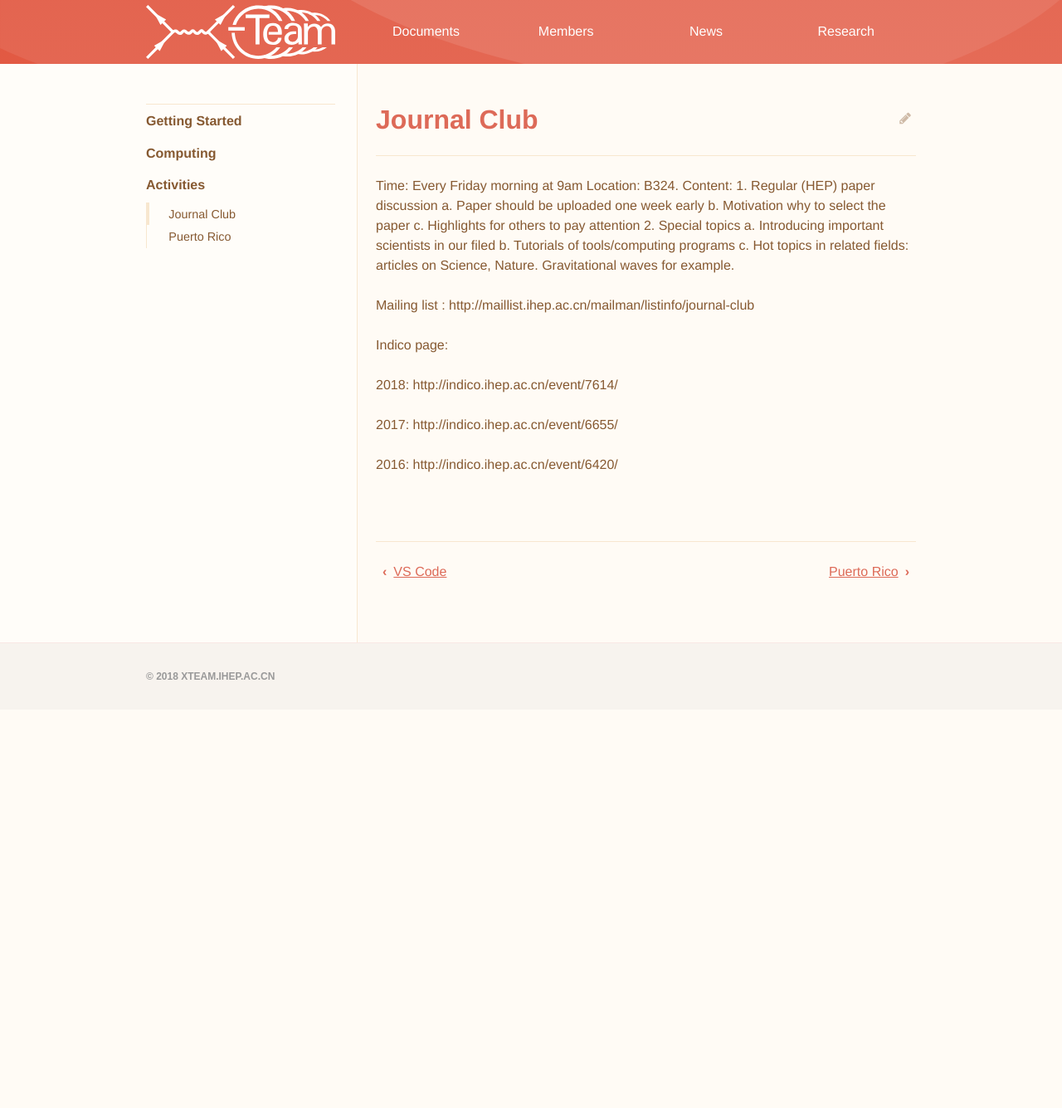
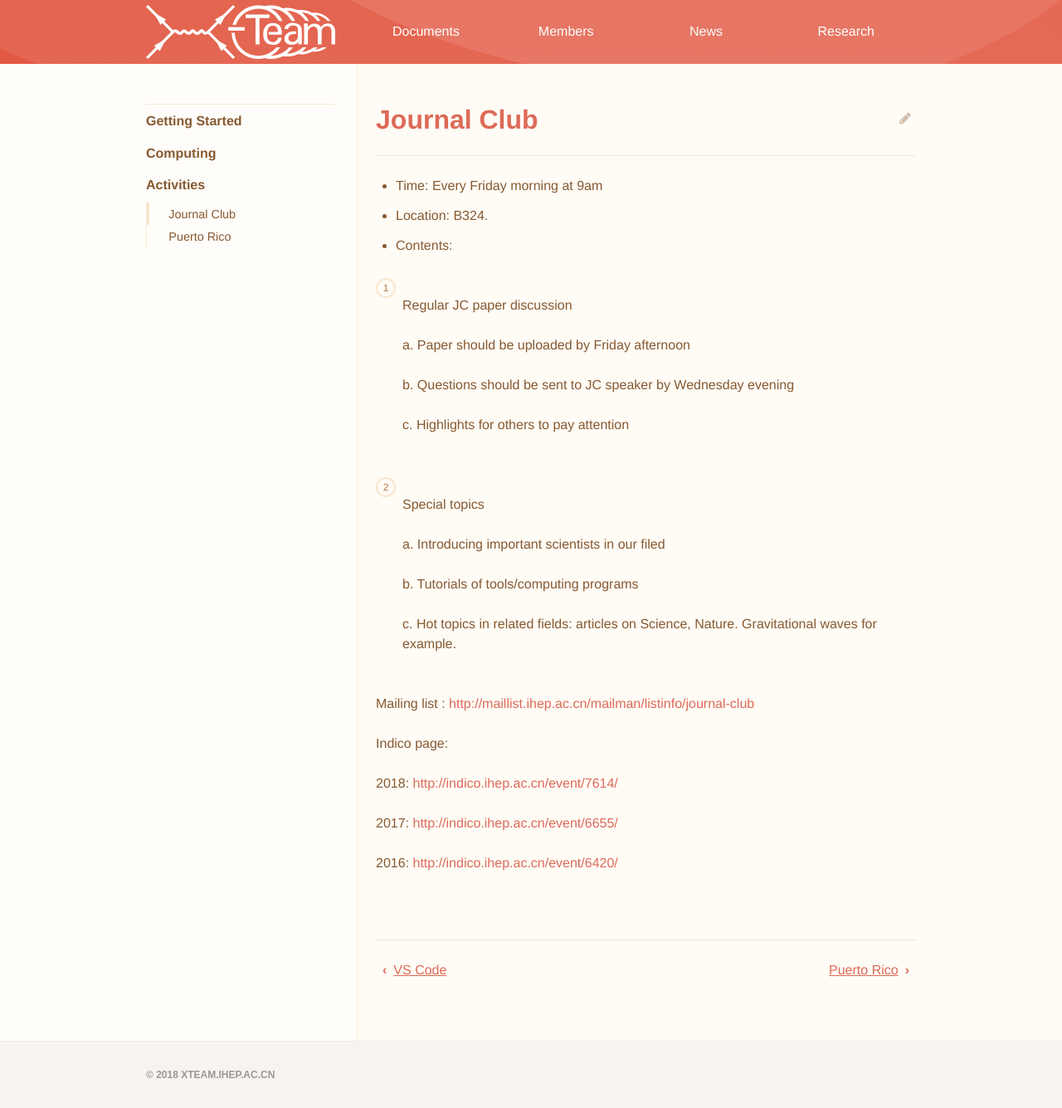
Before and after one commit to dt-np/xteam, a Jekyll site: the page built from _docs/journalclub.md, in a window 1280 px wide. Shown: the whole page at 83% size. Built offline with Jekyll 4.4.1, drawn with Linux system fonts in a browser that asks for light colours; before the commit the page ends 900 px from its top, so only the background shows below that.

Commit message:
improve docs

````diff
--- a/_docs/journalclub.md
+++ b/_docs/journalclub.md
@@ -2,25 +2,33 @@
 title: Journal Club
 ---
 
-Time:  Every Friday morning at 9am
-Location:  B324.
-Content:
-	1. Regular (HEP) paper discussion
-		a. Paper should be uploaded one week early
-		b. Motivation why to select the paper
-		c. Highlights for others to pay attention
-	2. Special topics
-		a. Introducing important scientists in our filed
-		b. Tutorials of tools/computing programs
-		c. Hot topics in related fields: articles on Science, Nature. Gravitational waves for example.
+- Time:  Every Friday morning at 9am
+- Location:  B324.
+- Contents:
+
+1. Regular JC paper discussion
+
+	a. Paper should be uploaded by Friday afternoon
+
+	b. Questions should be sent to JC speaker by Wednesday evening
+
+	c. Highlights for others to pay attention
+
+2. Special topics
+
+	a. Introducing important scientists in our filed
+
+	b. Tutorials of tools/computing programs
+
+	c. Hot topics in related fields: articles on Science, Nature. Gravitational waves for example.
 
 Mailing list :
-http://maillist.ihep.ac.cn/mailman/listinfo/journal-club
+<http://maillist.ihep.ac.cn/mailman/listinfo/journal-club>
 
 Indico page:
 
-2018: http://indico.ihep.ac.cn/event/7614/
+2018: <http://indico.ihep.ac.cn/event/7614/>
 
-2017: http://indico.ihep.ac.cn/event/6655/
+2017: <http://indico.ihep.ac.cn/event/6655/>
 
-2016: http://indico.ihep.ac.cn/event/6420/
+2016: <http://indico.ihep.ac.cn/event/6420/>
--- a/_docs/vsc.md
+++ b/_docs/vsc.md
@@ -6,15 +6,15 @@ title: VS Code
 
 We recommend team members to use VSCode for major programing tasks.
 
-https://code.visualstudio.com
+<https://code.visualstudio.com>
 
-Source code development at: https://github.com/Microsoft/vscode
+Source code development at: <https://github.com/Microsoft/vscode>
 
 
 
 ## Remote Edit
 
-https://codepen.io/ginfuru/post/remote-editing-files-with-ssh
+<https://codepen.io/ginfuru/post/remote-editing-files-with-ssh>
 
 
 * Server side configuration
@@ -46,17 +46,17 @@ Add this line in your $HOME/.bashrc file:
 [Windows] "Shift + Ctrl + p" > Remote: Start Server
 
 3. [Windows] install OpenSSH:
-Install OpenSSH : http://www.mls-software.com/opensshd.html
-Set Path :  C:\Program Files\OpenSSH\bin (depend on your install path)
+	Install [OpenSSH](http://www.mls-software.com/opensshd.html)
+	Set Path :  C:\Program Files\OpenSSH\bin (depend on your install path)
 
 4. Config local ssh RemoteForward:
-[Mac] ~/.ssh/config
-[Windows] C:\Users\username\.ssh\config
+	[Mac] ~/.ssh/config
+	[Windows] C:\Users\username\.ssh\config
 
-```
-Host myRemoteServerName
-    RemoteForward <my-port-number> localhost:52698
-```
+	```
+	Host myRemoteServerName
+    	RemoteForward <my-port-number> localhost:52698
+	```
 
 ### Remote Open files
 
@@ -126,7 +125,7 @@ Change the port info as(if for Yuzhen):
 
 ## VSCode in terminal
 
-https://stackoverflow.com/questions/30065227/run-open-vscode-from-mac-terminal
+<https://stackoverflow.com/questions/30065227/run-open-vscode-from-mac-terminal>
 
 [Mac] Cmd+shift+p:   > Shell Command: Install code in PATH
 
--- a/_layouts/news_item.html
+++ b/_layouts/news_item.html
@@ -10,11 +10,11 @@ layout: default
       <i class="fa fa-link"></i>
     </a> -->
   </h2>
-  <!-- <span class="post-category">
+  <span class="post-category">
     <span class="label">
       {{ page.categories | array_to_sentence_string }}
     </span>
-  </span> -->
+  </span>
   <div class="post-meta">
     <span class="post-date">
       {{ page.date | date_to_string }}
````
Also changed, not shown: other parts of _docs/vsc.md (+4 -2 lines).
